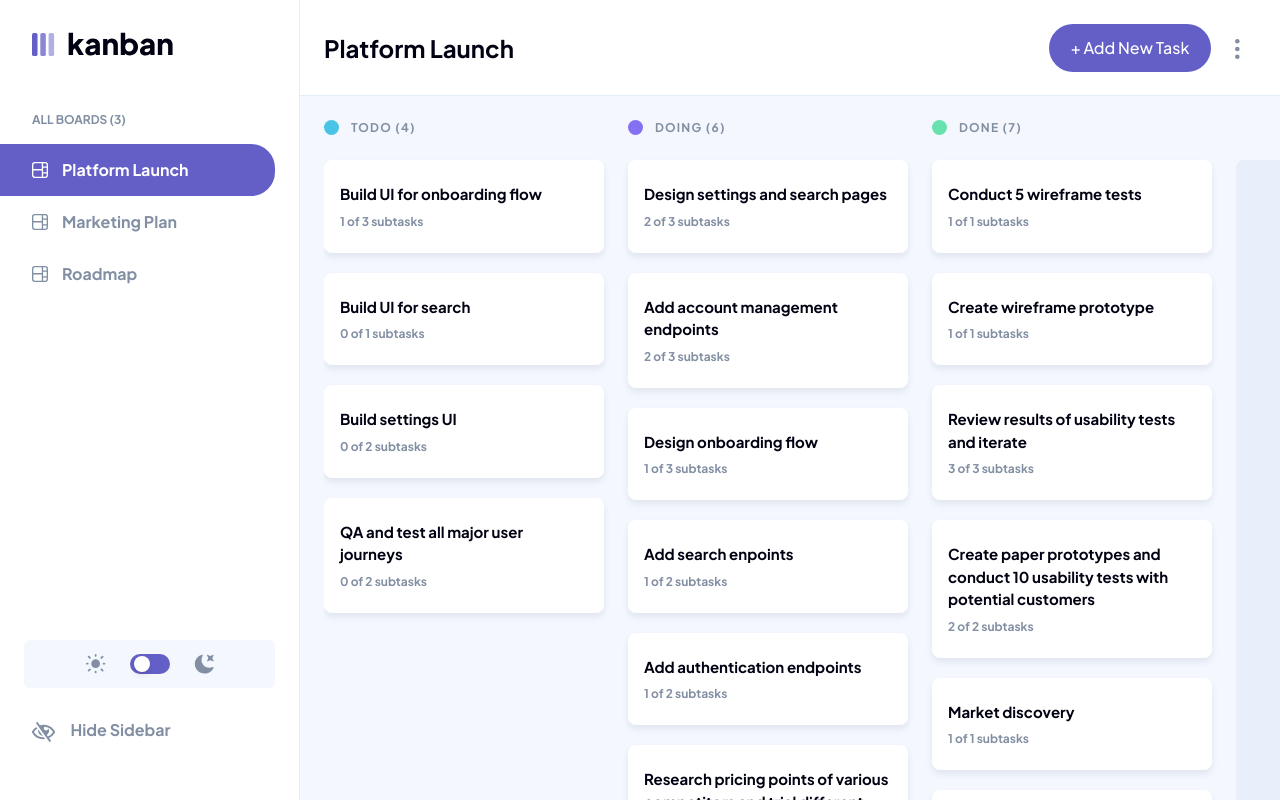
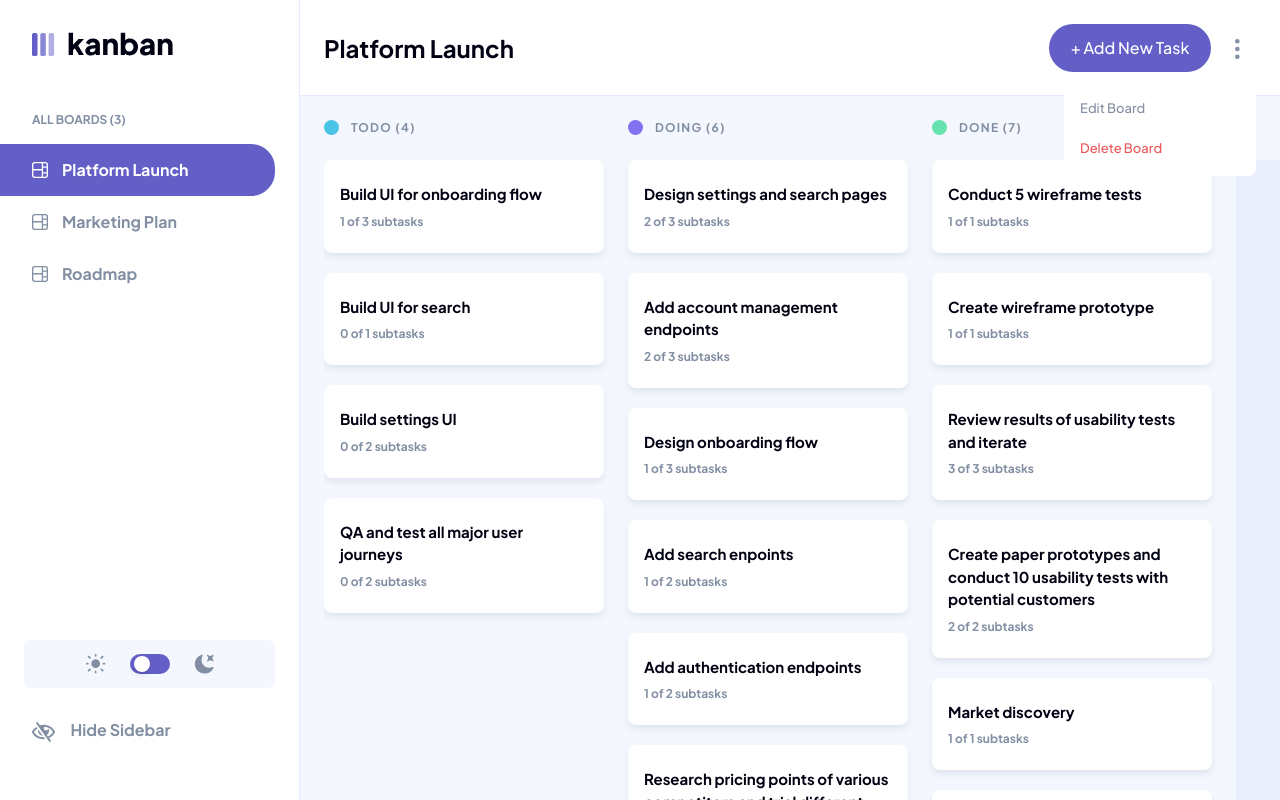
Before and after one commit to GregNicholas/Kanban-guru, a React (Create React App) app: page / in a window 1280 px wide. Both pictures are taken after a click on the element 1237 px from the left and 47 px from the top of the page. Built offline with nearby package versions, Linux system fonts and the light colour scheme.

Commit message:
stop propagation to allow closing of task and edit modals when clicking outside the modals

```diff
--- a/src/components/BoardArea/TaskItem.tsx
+++ b/src/components/BoardArea/TaskItem.tsx
@@ -8,14 +8,15 @@ type TaskItemProps = {
 
 const TaskItem = ({ task }:TaskItemProps) => {
   const [showTask, setShowTask] = useState(false)
-  const toggleTaskView = () => {
+  const toggleTaskView = (e: { target: any; }) => {
+    console.log(e)
     setShowTask(prev => !prev)
   }
   return (
     <div onClick={toggleTaskView} className="px-4 py-[23px] mb-5  bg-white text-black hover:text-main-purple dark:text-white dark:hover:text-main-purple dark:bg-d-gray rounded-lg shadow-task cursor-pointer">
       <div className="text-15 mb-2">{task.title}</div>
       <div className="text-xs text-m-gray">{task.subtasks.filter(sub => sub.isCompleted).length} of {task.subtasks.length} subtasks</div>
-      {showTask && <ViewTask toggleTaskView={toggleTaskView} />}
+      {showTask && <ViewTask task={task} toggleTaskView={toggleTaskView} />}
     </div>
   )
 }
--- a/src/components/BoardArea/ViewTask.tsx
+++ b/src/components/BoardArea/ViewTask.tsx
@@ -1,13 +1,20 @@
 import React from 'react'
+import { Task } from '../../types'
 
 type ViewTaskProps = {
-    toggleTaskView: () => void;
+    task: Task;
+    toggleTaskView: (e: any) => void;
 }
 
-const ViewTask = ({ toggleTaskView }:ViewTaskProps) => {
+const ViewTask = ({ task, toggleTaskView }:ViewTaskProps) => {
   return (
     <div className="absolute top-0 left-0 h-full w-full bg-filter flex items-center justify-center">
-        <div className="opacity-100 h-131 w-120 bg-white dark:bg-d-gray"></div>
+        <div
+          className="opacity-100 h-131 w-120 p-6 bg-white dark:bg-d-gray"
+          onClick={(e) => e.stopPropagation()}
+        >
+          {task.title}
+        </div>
     </div>
   )
 }
--- a/src/components/EditModal.tsx
+++ b/src/components/EditModal.tsx
@@ -6,8 +6,18 @@ type EditModalProps = {
 const EditModal = ({ editText, deleteText }:EditModalProps) => {
   return (
     <div className="flex flex-col justify-between w-48 h-24 p-4 absolute top-20 right-6 text-[13px] bg-white dark:bg-v-dark-gray rounded-lg">
-        <p className="text-m-gray cursor-pointer leading-6">{editText}</p>
-        <p className="text-red cursor-pointer leading-6">{deleteText}</p>
+        <p
+          className="text-m-gray cursor-pointer leading-6"
+          onClick={() => console.log("EDIT BOARD")}
+        >
+          {editText}
+        </p>
+        <p
+          className="text-red cursor-pointer leading-6"
+          onClick={() => console.log("DELETE BOARD")}
+        >
+          {deleteText}
+        </p>
     </div>
   )
 }
--- a/src/components/Header/Header.tsx
+++ b/src/components/Header/Header.tsx
@@ -27,9 +27,14 @@ const Header = ({ boardName, isDarkMode, showSidebar }:HeaderProps) => {
             </div>
             <div>
                     <Button text=" + Add New Task " onClick={addTask} />
-                    <div className="ml-4 p-2 inline cursor-pointer">
+                    <div className="ml-4 p-2 inline cursor-pointer"
+                            onClick={(e) => {
+                                e.stopPropagation()
+                                console.log("SHOW MODAL", showModal)
+                                setShowModal(prev => !prev)}}
+                    >
                     <img className="h-5 inline" src={`${process.env.PUBLIC_URL}/assets/icon-vertical-ellipsis.svg`}
-                        onClick={() => setShowModal(prev => !prev)}
+
                         alt="board options"
                     />
                     </div>
```
